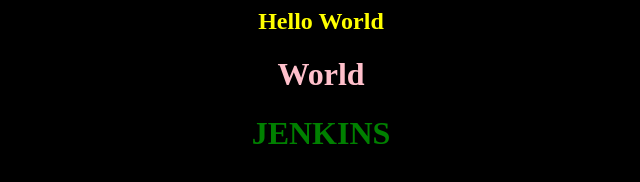
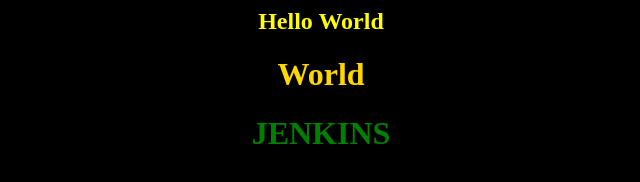
Before and after one commit to poslednii/app_for_jenkins, a plain HTML site: page index.html in a window 1280 px wide. Shown: the whole page, without its empty margins (319-959 px from the left). Drawn offline with Linux system fonts and the light colour scheme.

Commit message:
change color #8

```diff
--- a/index.html
+++ b/index.html
@@ -2,7 +2,7 @@
 <body bgcolor=black>
 <center>
 <h2><font color=yellow>Hello World</font><h2>
-<h1><font color=pink>World</font><h1>
+<h1><font color=gold>World</font><h1>
 <font color=green>JENKINS</font>
 </center>
 </body>
```
